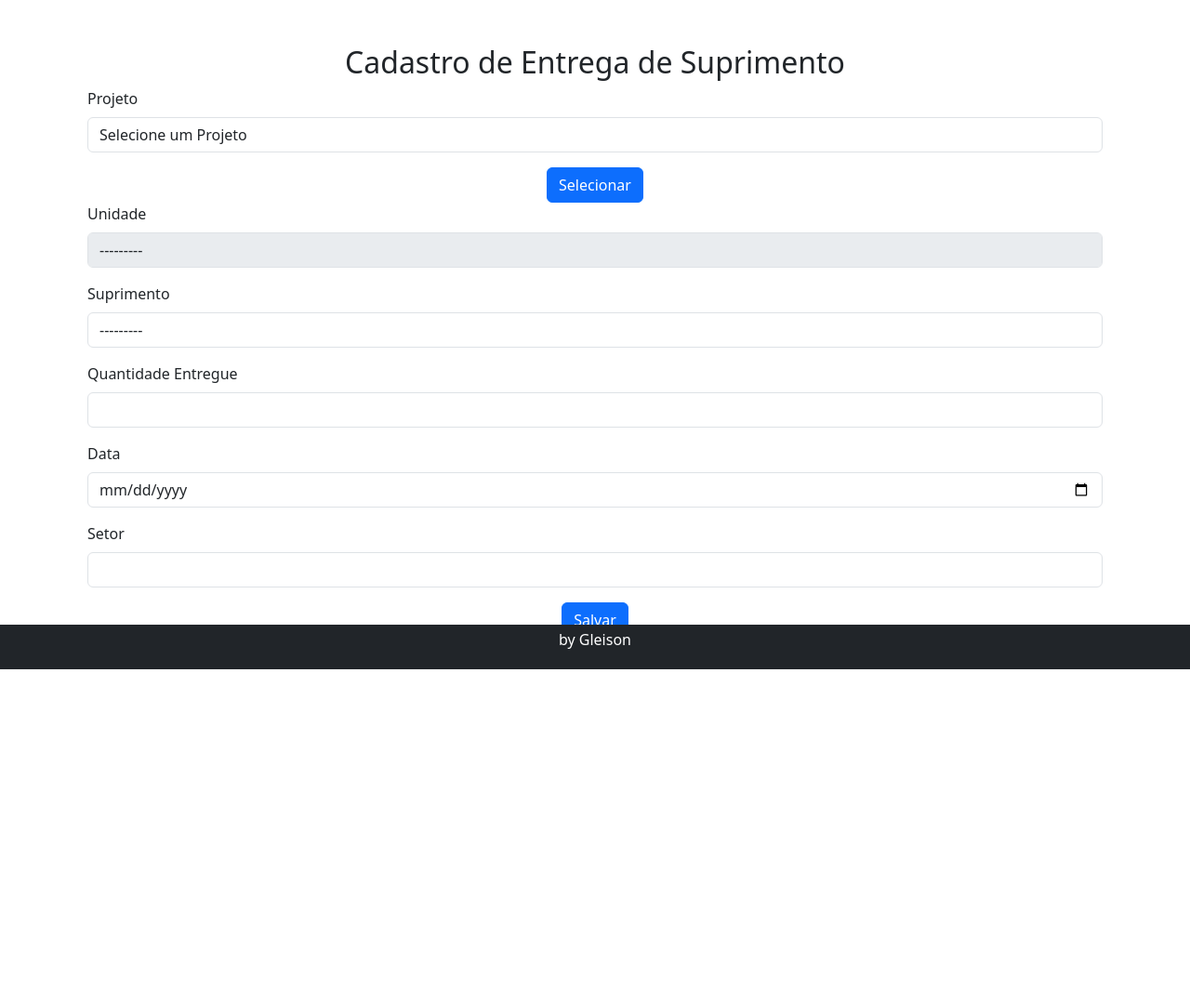
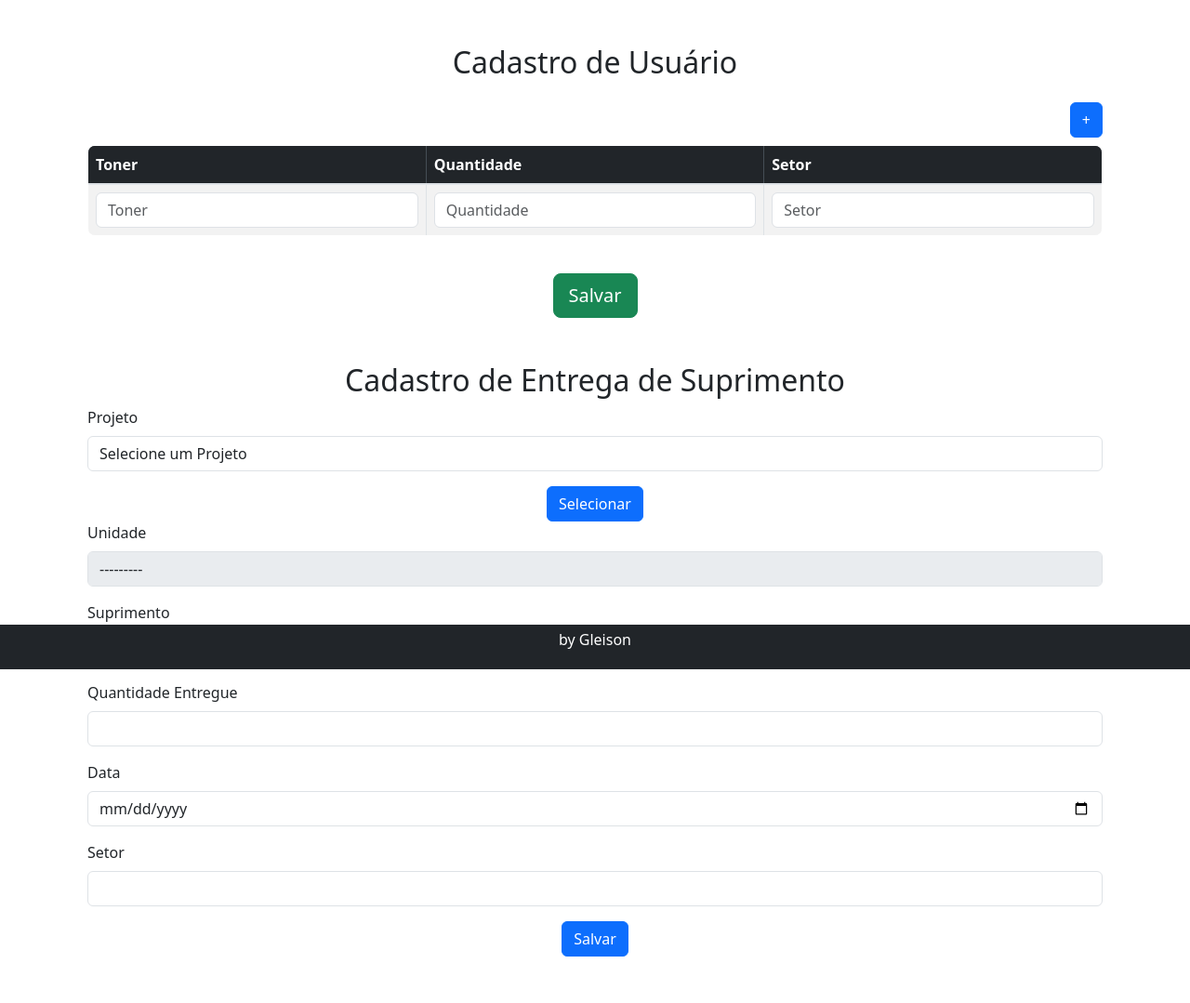
Before and after one commit to gleisonmedeiros/controlesuprimentos, a Django app: page /controlesupri/entrega_suprimento/ in a window 1280 px wide. Shown: the part 80-1159 px from the top of the page at 93% size. Before the commit the page ends 800 px from the top, so only its background shows below. Run offline with Django 5.2, Linux system fonts and the light colour scheme; data that the repository does not hold is empty; some libraries are stand-ins or nearby versions.

Commit message:
Implementando Datagrid na Entrega

```diff
--- a/controlesuprimentos/cltsupri/templates/base.html
+++ b/controlesuprimentos/cltsupri/templates/base.html
@@ -8,12 +8,16 @@
     <link href="https://cdn.jsdelivr.net/npm/bootstrap@5.3.0-alpha1/dist/css/bootstrap.min.css" rel="stylesheet">
 </head>
 <body>
+    <script src="https://code.jquery.com/jquery-3.7.0.min.js"></script>
+
+    <!-- Carregar o DataTables depois -->
+    <script src="https://cdn.datatables.net/1.13.6/js/jquery.dataTables.min.js"></script>
+    <script src="https://cdn.datatables.net/1.13.6/js/dataTables.bootstrap5.min.js"></script>
     <div class="container mt-4">
         {% block menu %}
         {% endblock %}
     </div>
-    <script src="https://cdn.jsdelivr.net/npm/bootstrap@5.3.0-alpha1/dist/js/bootstrap.bundle.min.js"></script>
-    <script src="https://code.jquery.com/jquery-3.6.0.min.js"></script>
+    <script src="https://cdn.jsdelivr.net/npm/bootstrap@5.3.0-alpha1/dist/js/bootstrap.bundle.min.js"></script
     <script src="https://stackpath.bootstrapcdn.com/bootstrap/4.3.1/js/bootstrap.bundle.min.js"></script>
 </body>
 </html>
--- a/controlesuprimentos/cltsupri/templates/entrega_suprimento.html
+++ b/controlesuprimentos/cltsupri/templates/entrega_suprimento.html
@@ -2,6 +2,75 @@
 {% extends 'index.html' %}
 
 {% block content %}
+
+
+
+<div class="container mt-5">
+        <h2 class="mb-4 text-center">Cadastro de Usuário</h2>
+        <div class="text-end mb-2">
+            <button id="addRow" class="btn btn-primary">+</button>
+        </div>
+        <div class="table-responsive">
+            <table id="dataGrid" class="table table-striped table-bordered rounded-3 overflow-hidden">
+                <thead class="table-dark">
+                    <tr>
+                        <th>Toner</th>
+                        <th>Quantidade</th>
+                        <th>Setor</th>
+                    </tr>
+                </thead>
+                <tbody>
+                    <tr>
+                        <td><input type="text" class="form-control toner-input" placeholder="Toner" list="tonerList" ></td>
+                        <td><input type="number" class="form-control" placeholder="Quantidade"></td>
+                        <td><input type="text" class="form-control" placeholder="Setor"></td>
+                    </tr>
+                </tbody>
+            </table>
+            <datalist id="tonerList">
+                {% for suprimento in form.fields.suprimento.queryset %}
+                    <option value="{{ suprimento.nome }}">
+                {% endfor %}
+            </datalist>
+
+        </div>
+        <div class="text-center mt-4">
+            <button class="btn btn-success btn-lg">Salvar</button>
+        </div>
+    </div>
+
+<script>
+    $(document).ready(function() {
+        console.log("jQuery carregado!");
+
+        if ($.fn.DataTable) {
+            console.log("DataTables carregado!");
+        } else {
+            console.error("DataTables NÃO foi carregado corretamente!");
+        }
+
+        const table = $('#dataGrid').DataTable({
+            "language": {
+                "url": "https://cdn.datatables.net/plug-ins/1.13.6/i18n/pt-BR.json"
+            },
+            "info": false,
+            "lengthChange": false,
+            "paging": false,
+            "searching": false
+        });
+
+        $('#addRow').on('click', function() {
+            console.log("Botão clicado!");
+            table.row.add([
+                '<input type="text" class="form-control toner-input" placeholder="Toner" list="tonerList">',
+                '<input type="number" class="form-control" placeholder="Quantidade">',
+                '<input type="text" class="form-control" placeholder="Setor">'
+            ]).draw();
+        });
+    });
+</script>
+
+
 <div class="container mt-5">
     <h2 class="text-center">Cadastro de Entrega de Suprimento</h2>
 
```
Also changed, not shown: controlesuprimentos/cltsupri/forms.py (line endings or trailing spaces).
